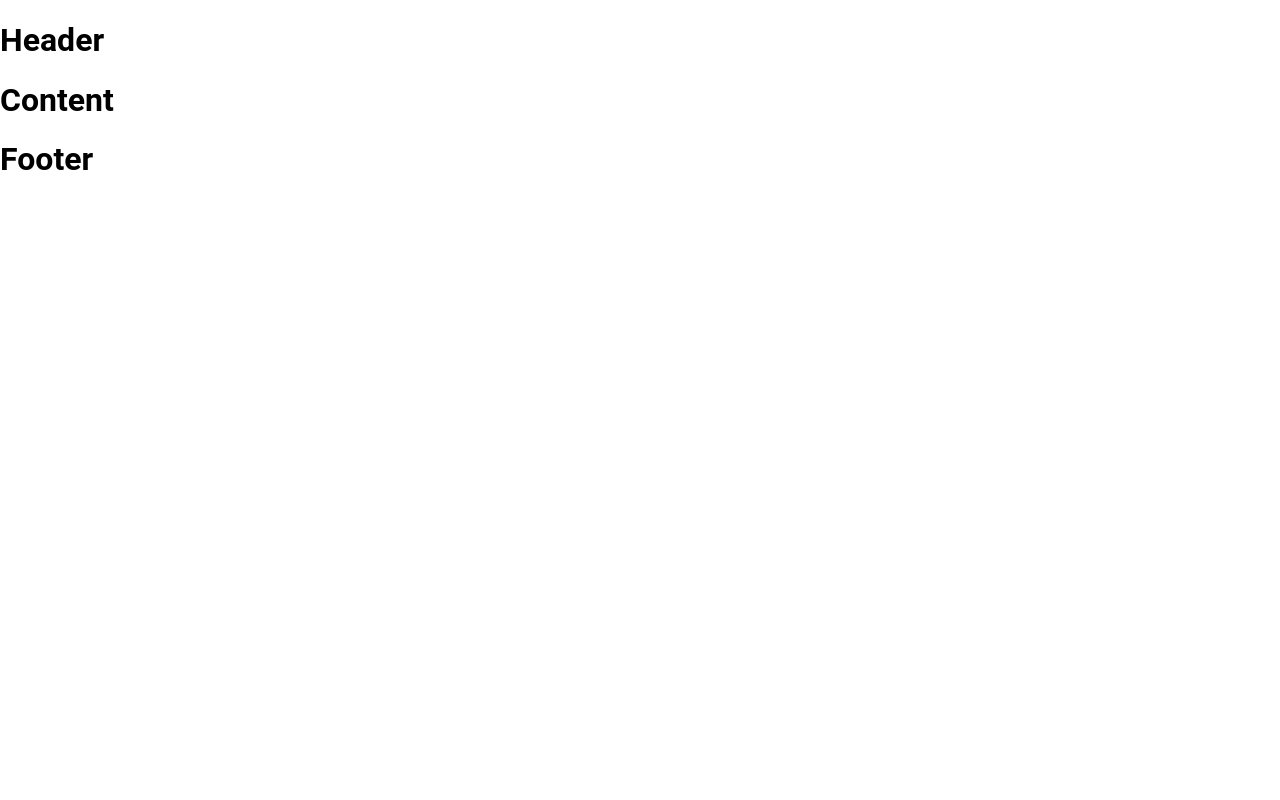
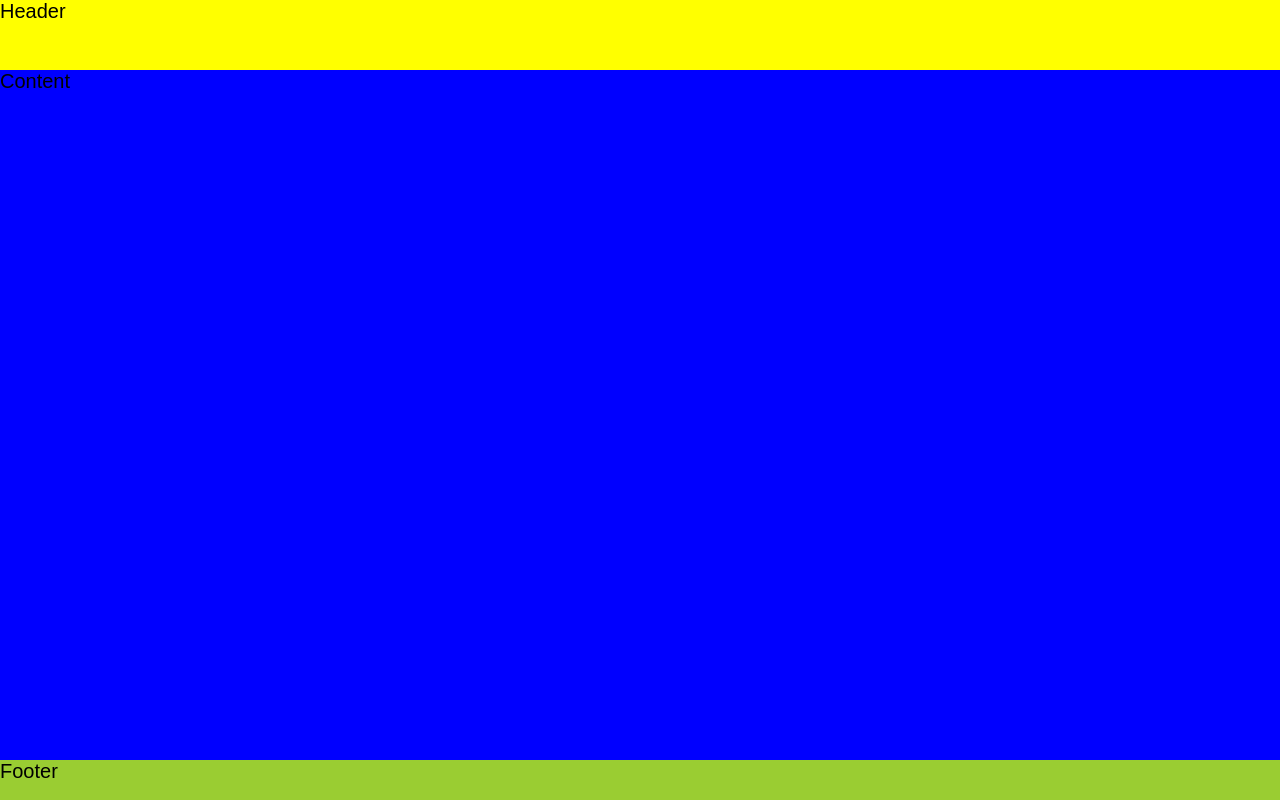
Before and after one commit to sashi-does/FSAD-Jobs-Portal, a React (Vite) app: page / in a window 1280 px wide. Built offline with nearby package versions, Linux system fonts and the light colour scheme.

Commit message:
Modified Home Route

```diff
--- a/src/App.css
+++ b/src/App.css
@@ -1,15 +1,20 @@
+#container{
+    width: 100%;
+    height: 100%;
+}
 #header{
     width: 100%;
     height: 70px;
-    background-color: yellow;
-  }
-  #content{
+    background: yellow;
+}
+#content{
     width: 100%;
-    height: calc(100%-110px);
-    background-color: blue;
-  }
-  #footer{
+    height: calc(100% - 110px);
+    background: blue;
+}
+#footer{
     width: 100%;
     height: 40px;
-    background-color: green;
-  }
+    background: yellowgreen;
+
+}
--- a/src/App.jsx
+++ b/src/App.jsx
@@ -1,19 +1,17 @@
-import React, { Component } from 'react'
+import React, { Component } from 'react';
+import './App.css';
 
-export default class App extends Component {
-  render() {
-    return (
-      <div>
-        <div id='header'>
-          <h1>Header</h1>
-        </div>
-        <div id='content'>
-          <h1>Content</h1>
-        </div>
-        <div id='footer'>
-          <h1>Footer</h1>
-        </div>
-      </div>
-    );
-  }
+class App extends Component {
+    render() {
+        return (
+            <div id='container'>
+                <div id='header'>Header</div>
+                <div id='content'>Content</div>
+                <div id='footer'>Footer</div>
+
+            </div>
+        );
+    }
 }
+
+export default App;
--- a/src/index.css
+++ b/src/index.css
@@ -1,5 +1,11 @@
-html,body{
-  margin:0;
-  padding:0;
-  font-family: 'Roboto', sans-serif;
+html, body{
+  margin: 0;
+  width: 100%;
+  height: 100%;
+  font-family: Arial, Helvetica, sans-serif;
+  font-size: 20px;
 }
+#root{
+  width: 100%;
+  height: 100%;
+}
```
